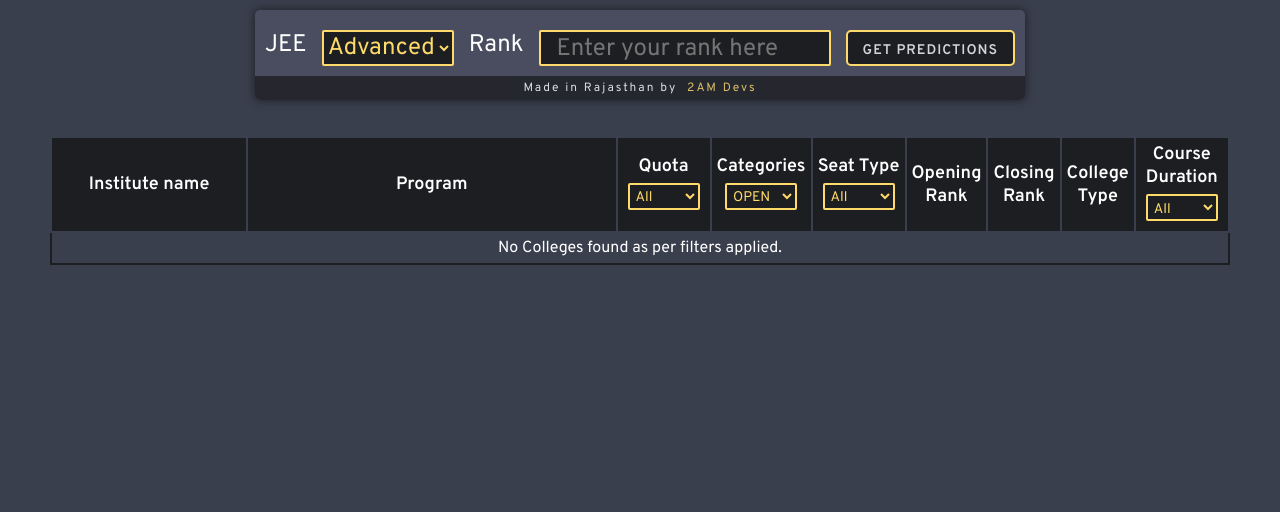
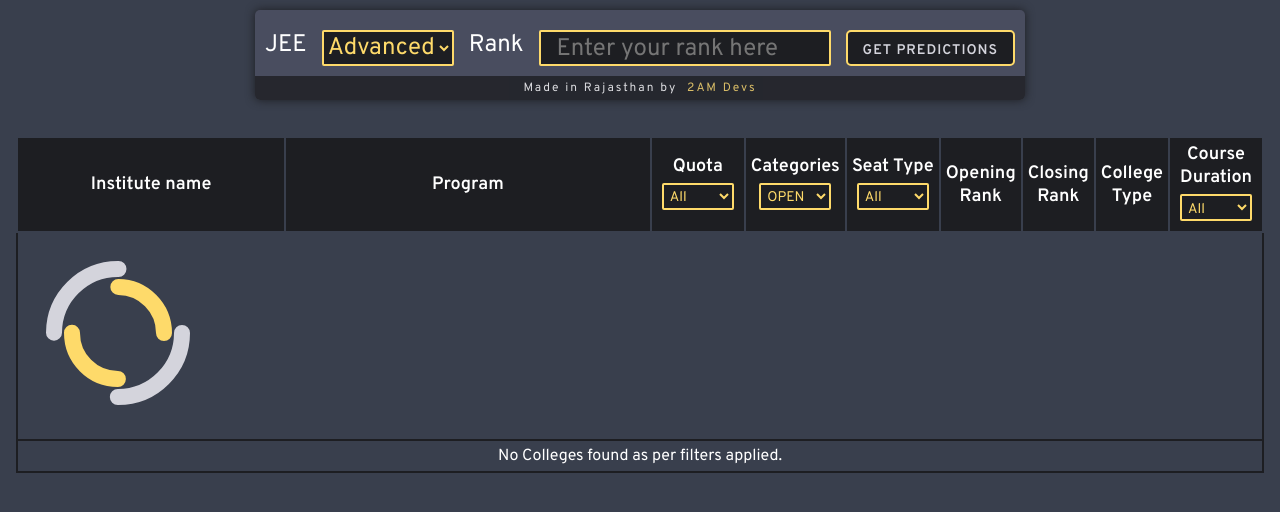
Before and after one commit to 2AMDevs/no-bs-college-predictor, a React (Create React App) app: page / in a window 1280 px wide. Shown: the top 512 px of the page. Built offline with nearby package versions, Linux system fonts and the light colour scheme.

Commit message:
Add loader

```diff
--- a/src/components/PredictionTable/PredictionTable.js
+++ b/src/components/PredictionTable/PredictionTable.js
@@ -3,6 +3,7 @@ import React from 'react'
 import './PredictionTable.css'
 import { columns } from '../../utils/constants'
 import TableFilter from '../TableFilter/TableFilter'
+import Loading from '../../loading.svg'
 
 const PredictionTable = ({
   colleges, filters,
@@ -42,6 +43,11 @@ const PredictionTable = ({
             ))}
           </tr>
         </thead>
+        <img
+          className="loading"
+          src={Loading}
+          alt="Loading"
+        />
         <tbody>
           {colleges?.length ? (colleges).map((college, index) => (
             <tr key={`${index}-${college.institute}`}>
```
Also changed, not shown: src/loading.svg (added).
